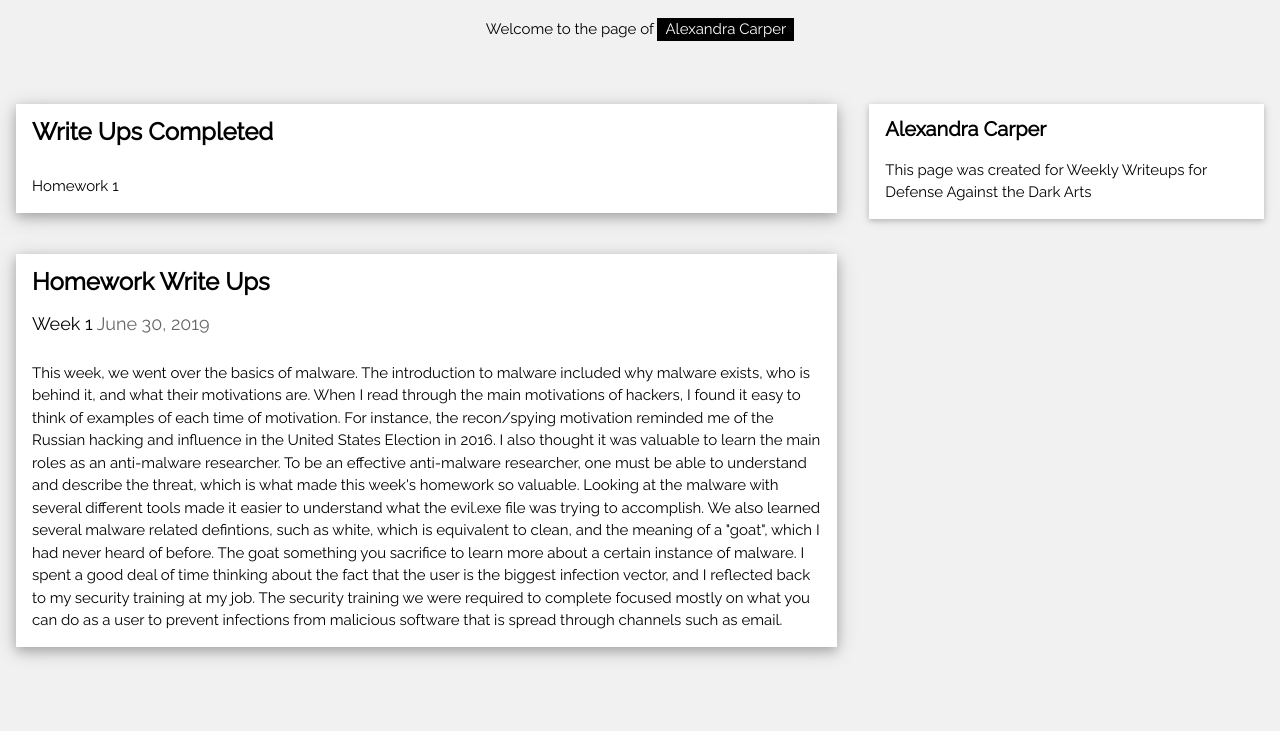
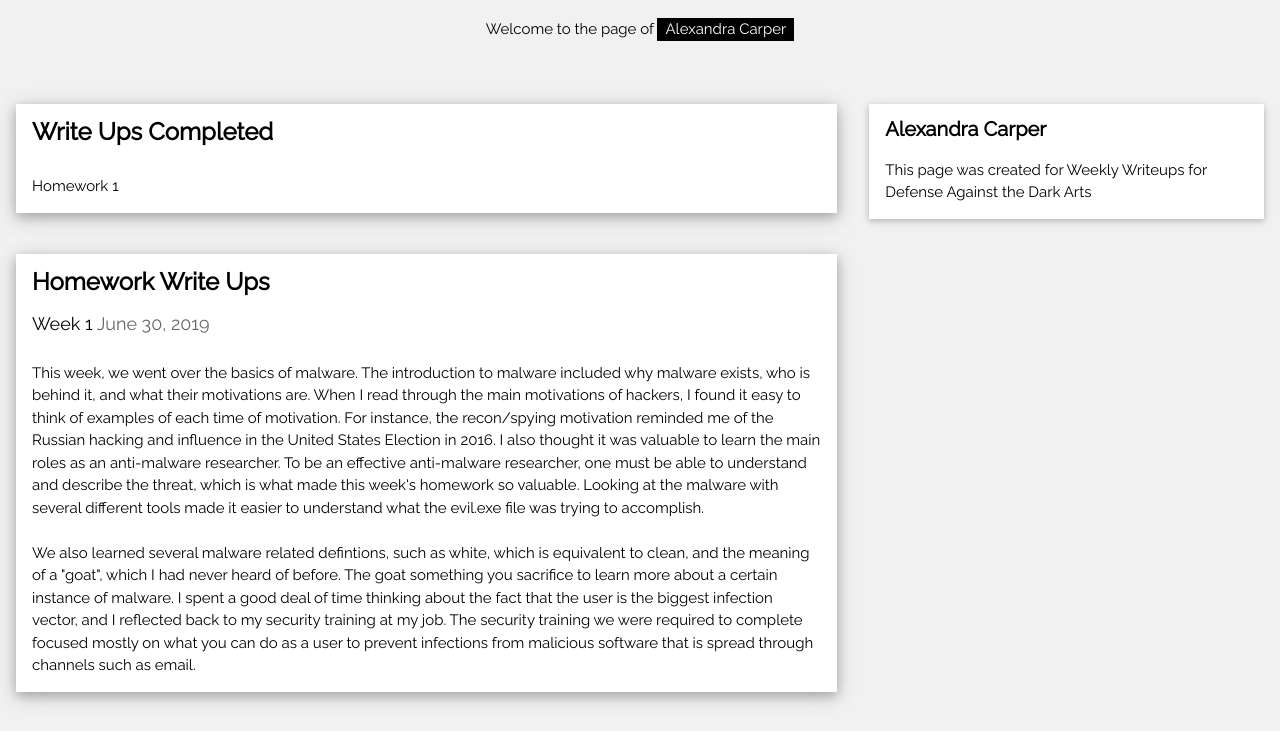
Before and after one commit to alcarparka/alcarparka.github.io, a plain HTML site: page index.html in a window 1280 px wide. Shown: the part 93-824 px from the top of the page. Before the commit the page ends 800 px from the top, so only its background shows below. Drawn offline with nearby package versions, Linux system fonts and the light colour scheme.

Commit message:
Adding content

```diff
--- a/index.html
+++ b/index.html
@@ -42,7 +42,7 @@ body,h1,h2,h3,h4,h5 {font-family: "Raleway", sans-serif}
     </div>
 
     <div class="w3-container">
-      <p>This week, we went over the basics of malware. The introduction to malware included why malware exists, who is behind it, and what their motivations are. When I read through the main motivations of hackers, I found it easy to think of examples of each time of motivation. For instance, the recon/spying motivation reminded me of the Russian hacking and influence in the United States Election in 2016. I also thought it was valuable to learn the main roles as an anti-malware researcher. To be an effective anti-malware researcher, one must be able to understand and describe the threat, which is what made this week's homework so valuable. Looking at the malware with several different tools made it easier to understand what the evil.exe file was trying to accomplish.
+      <p>This week, we went over the basics of malware. The introduction to malware included why malware exists, who is behind it, and what their motivations are. When I read through the main motivations of hackers, I found it easy to think of examples of each time of motivation. For instance, the recon/spying motivation reminded me of the Russian hacking and influence in the United States Election in 2016. I also thought it was valuable to learn the main roles as an anti-malware researcher. To be an effective anti-malware researcher, one must be able to understand and describe the threat, which is what made this week's homework so valuable. Looking at the malware with several different tools made it easier to understand what the evil.exe file was trying to accomplish. <br><br>
 	We also learned several malware related defintions, such as white, which is equivalent to clean, and the meaning of a "goat", which I had never heard of before. The goat something you sacrifice to learn more about a certain instance of malware. I spent a good deal of time thinking about the fact that the user is the biggest infection vector, and I reflected back to my security training at my job. The security training we were required to complete focused mostly on what you can do as a user to prevent infections from malicious software that is spread through channels such as email.</p>
       <div class="w3-row">
       </div>
```
